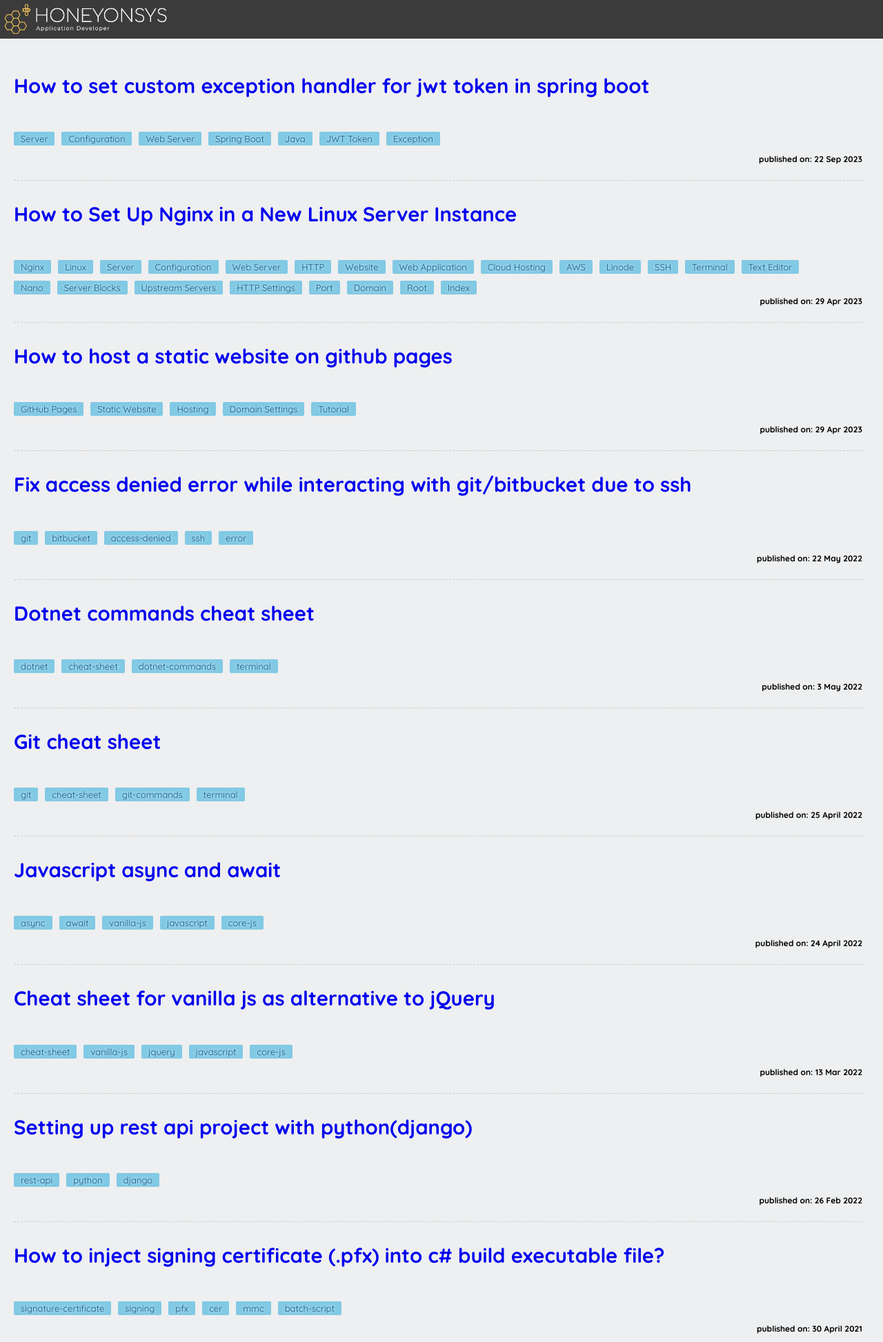
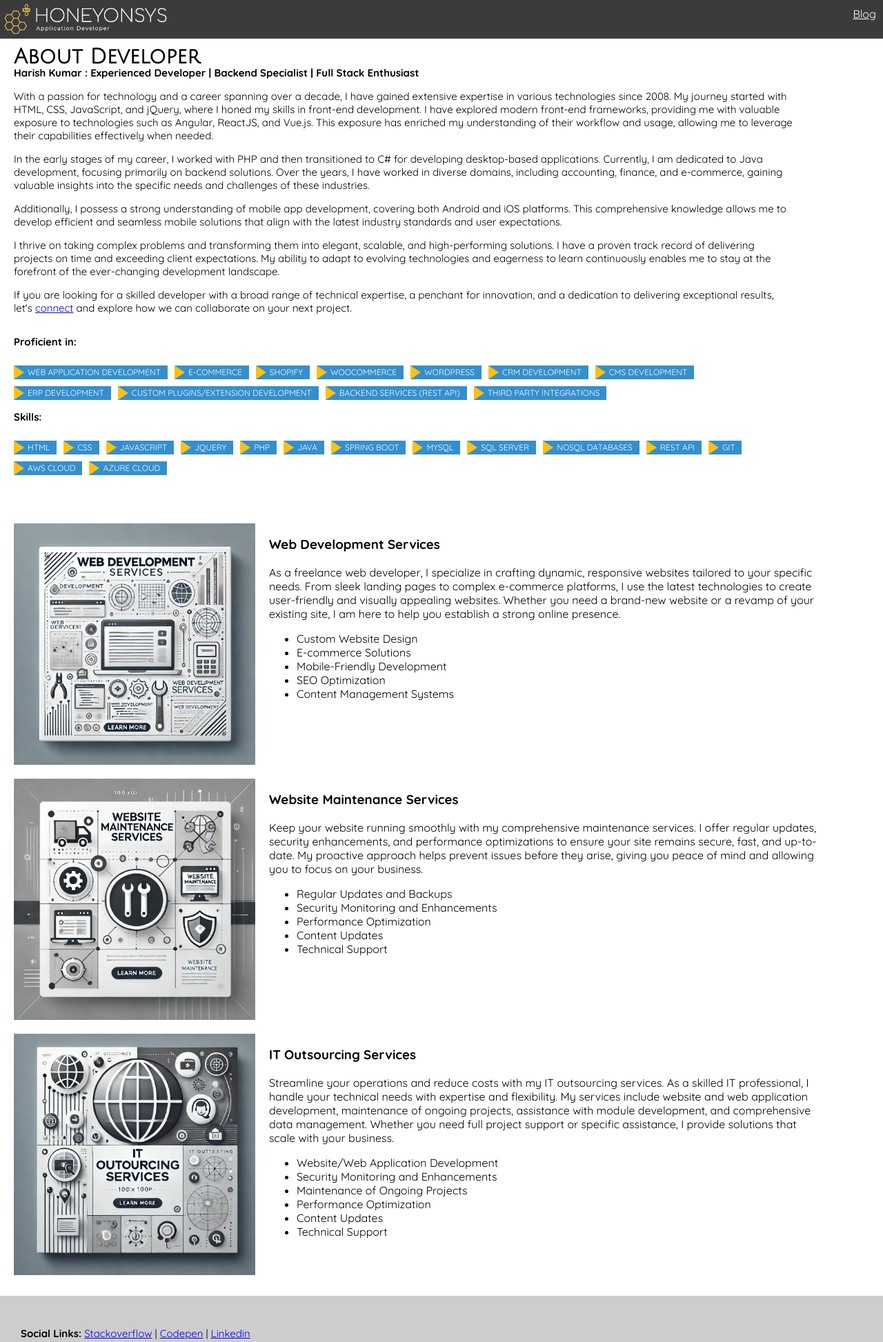
Before and after one commit to honeyonsys/honeyonsys.github.io, a PHP site: page / in a window 1280 px wide. Shown: the top 1946 px of the page at 69% size. Run offline with PHP 8.4, Linux system fonts and the light colour scheme; some libraries are stand-ins or nearby versions.

Commit message:
added some content on home

```diff
--- a/assets/css/style.css
+++ b/assets/css/style.css
@@ -12,7 +12,7 @@
 body {
     margin: 0;
     font-family: 'Quicksand', sans-serif;
-    background: #BBBDC0;
+
 
 }
 #pageIdentity{
@@ -122,6 +122,16 @@
     float: left;
     margin-left: 20px;
     margin-top: 10px;
+    margin-bottom:20px;
+    font-size: 15px;
+    background-color: #ffffff;
+}
+.footer_content {
+    width: 90%;
+    height: auto;
+    float: left;
+    margin-left: 20px;
+    margin-top: 20px;
     font-size: 15px;
 }
 
@@ -317,7 +327,36 @@
 .Ad300 {
     display: none;
 }
+.developer_services_area {
+    width: calc(100% - 40px);
+    height:auto;
+    float: left;
+    margin-top: 10px;
+    margin-bottom: 10px;
+    padding: 20px;
+}
+.service_block{
+    width: calc(100% - 40px);
+    height: auto;
+    float: left;
+    margin-top: 20px;
 
+}
+.service_banner{
+    width: 350px;
+    height: 350px;
+    float: left;
+}
+.service_banner img {
+    width: 100%;
+    height: 100%;
+}
+.service_content{
+    width: calc(100% - 400px);
+    height:auto;
+    float: left;
+    margin-left: 20px;
+}
 
 
 @media (max-width: 768px) {
@@ -342,4 +381,12 @@
         margin-left: 10px;
     }
 
+    .service_banner {
+        width: 100%;
+        height: 100%;
+    }
+    .service_content {
+        width: 100%;
+    }
+
 }
--- a/assets/js/main.js
+++ b/assets/js/main.js
@@ -2,7 +2,7 @@
     var currentFile = document.getElementById("pageIdentity");
     console.log(currentFile.innerHTML);
     var imgPathPrepend = "../";
-    if ((currentFile.innerHTML == "home")) {
+    if ((currentFile.innerHTML == "home" || currentFile.innerHTML == "blog")) {
         imgPathPrepend = "";
     }
 
@@ -19,8 +19,7 @@
     // sidebar loading ends here
 
     // fetching the home page blog list
-    if ((currentFile.innerHTML == "home")) {
-
+    if ((currentFile.innerHTML == "blog")) {
         loadJSON(function (response) {
             // Parse JSON string into object
             var news_JSON = JSON.parse(response);
--- a/index.html
+++ b/index.html
@@ -32,27 +32,191 @@
 	<div id="pageIdentity">home</div>
 	<div class="profile_pic">
 		<a href="https://honeyonsys.github.io"><img src="https://honeyonsys.github.io/assets/img/honeyonsys_logo_vertical.png" alt="web developer in ludhiana" /></a>
+		<a href="blog.html" style="float:right; color: #ffffff; margin-top: 10px; margin-right: 10px;">Blog</a>
 	</div>
 
-	<div id="rightArea">
-		<div class="Ad728">
-			<script type="text/javascript" src="../assets/js/728adcode.js"></script>
+	<div class="profile_desc">
+		<section>
+		<div class="profileName" title="Web Application Developer in ludhiana">
+			About Developer
 		</div>
-		<div class="Ad300">
-			<script type="text/javascript" src="../assets/js/300adcode.js"></script>
+		<p><b>Harish Kumar : Experienced Developer | Backend Specialist | Full Stack Enthusiast</b></p>
+
+		<p>With a passion for technology and a career spanning over a decade, I have gained extensive expertise in various technologies since 2008. My journey started with HTML, CSS, JavaScript, and jQuery, where I honed my skills in front-end development. I have explored modern front-end frameworks, providing me with valuable exposure to technologies such as Angular, ReactJS, and Vue.js. This exposure has enriched my understanding of their workflow and usage, allowing me to leverage their capabilities effectively when needed.</p>
+
+		<p>In the early stages of my career, I worked with PHP and then transitioned to C# for developing desktop-based applications. Currently, I am dedicated to Java development, focusing primarily on backend solutions. Over the years, I have worked in diverse domains, including accounting, finance, and e-commerce, gaining valuable insights into the specific needs and challenges of these industries.</p>
+
+		<p>Additionally, I possess a strong understanding of mobile app development, covering both Android and iOS platforms. This comprehensive knowledge allows me to develop efficient and seamless mobile solutions that align with the latest industry standards and user expectations.</p>
+
+		<p>I thrive on taking complex problems and transforming them into elegant, scalable, and high-performing solutions. I have a proven track record of delivering projects on time and exceeding client expectations. My ability to adapt to evolving technologies and eagerness to learn continuously enables me to stay at the forefront of the ever-changing development landscape.</p>
+
+		<p>If you are looking for a skilled developer with a broad range of technical expertise, a penchant for innovation, and a dedication to delivering exceptional results, let's <a href="mailto:honeyonsys@gmail.com">connect</a> and explore how we can collaborate on your next project.</p>
+		</section>
+
+
+
+		<section>
+		<p><b>Proficient in:</b></p>
+		<div class="skill">
+			<div class="triangle-right"></div>
+			<div class="tagName">WEB APPLICATION DEVELOPMENT</div>
 		</div>
-		<div id="blogList">
-
+		<div class="skill">
+			<div class="triangle-right"></div>
+			<div class="tagName">E-COMMERCE</div>
+		</div>
+		<div class="skill">
+			<div class="triangle-right"></div>
+			<div class="tagName">SHOPIFY</div>
+		</div>
+		<div class="skill">
+			<div class="triangle-right"></div>
+			<div class="tagName">WOOCOMMERCE</div>
+		</div>
+		<div class="skill">
+			<div class="triangle-right"></div>
+			<div class="tagName">WORDPRESS</div>
+		</div>
+		<div class="skill">
+			<div class="triangle-right"></div>
+			<div class="tagName">CRM DEVELOPMENT</div>
+		</div>
+		<div class="skill">
+			<div class="triangle-right"></div>
+			<div class="tagName">CMS DEVELOPMENT</div>
+		</div>
+		<div class="skill">
+			<div class="triangle-right"></div>
+			<div class="tagName">ERP DEVELOPMENT</div>
+		</div>
+		<div class="skill">
+			<div class="triangle-right"></div>
+			<div class="tagName">CUSTOM PLUGINS/EXTENSION DEVELOPMENT</div>
+		</div>
+		<div class="skill">
+			<div class="triangle-right"></div>
+			<div class="tagName">BACKEND SERVICES (REST API)</div>
+		</div>
+		<div class="skill">
+			<div class="triangle-right"></div>
+			<div class="tagName">THIRD PARTY INTEGRATIONS</div>
 		</div>
 
-		<div class="Ad728">
-			<script type="text/javascript" src="../assets/js/728adcode.js"></script>
+		</section>
+
+		<section>
+			<p><b>Skills:</b></p>
+			<div class="skill">
+				<div class="triangle-right"></div>
+				<div class="tagName">HTML</div>
+			</div>
+			<div class="skill">
+				<div class="triangle-right"></div>
+				<div class="tagName">CSS</div>
+			</div>
+			<div class="skill">
+				<div class="triangle-right"></div>
+				<div class="tagName">JAVASCRIPT</div>
+			</div>
+			<div class="skill">
+				<div class="triangle-right"></div>
+				<div class="tagName">JQUERY</div>
+			</div>
+			<div class="skill">
+				<div class="triangle-right"></div>
+				<div class="tagName">PHP</div>
+			</div>
+			<div class="skill">
+				<div class="triangle-right"></div>
+				<div class="tagName">JAVA</div>
+			</div>
+			<div class="skill">
+				<div class="triangle-right"></div>
+				<div class="tagName">SPRING BOOT</div>
+			</div>
+			<div class="skill">
+				<div class="triangle-right"></div>
+				<div class="tagName">MYSQL</div>
+			</div>
+			<div class="skill">
+				<div class="triangle-right"></div>
+				<div class="tagName">SQL SERVER</div>
+			</div>
+			<div class="skill">
+				<div class="triangle-right"></div>
+				<div class="tagName">NOSQL DATABASES</div>
+			</div>
+			<div class="skill">
+				<div class="triangle-right"></div>
+				<div class="tagName">REST API</div>
+			</div>
+			<div class="skill">
+				<div class="triangle-right"></div>
+				<div class="tagName">GIT</div>
+			</div>
+			<div class="skill">
+				<div class="triangle-right"></div>
+				<div class="tagName">AWS CLOUD</div>
+			</div>
+			<div class="skill">
+				<div class="triangle-right"></div>
+				<div class="tagName">AZURE CLOUD</div>
+			</div>
+			</section>
 		</div>
-		<div class="Ad300">
-			<script type="text/javascript" src="../assets/js/300adcode.js"></script>
+	<div class="developer_services_area">
+		<div class="service_block">
+			<div class="service_banner">
+				<img src="assets/img/service_website_dev.webp" />
+			</div>
+			<div class="service_content">
+				<h3>Web Development Services</h3>
+				<p>As a freelance web developer, I specialize in crafting dynamic, responsive websites tailored to your specific needs. From sleek landing pages to complex e-commerce platforms, I use the latest technologies to create user-friendly and visually appealing websites. Whether you need a brand-new website or a revamp of your existing site, I am here to help you establish a strong online presence.</p>
+				<ul>
+					<li>Custom Website Design</li>
+					<li>E-commerce Solutions</li>
+					<li>Mobile-Friendly Development</li>
+					<li>SEO Optimization</li>
+					<li>Content Management Systems</li>
+				</ul>
+			</div>
+		</div>
+		<div class="service_block">
+			<div class="service_banner">
+				<img src="assets/img/service_website_maintenance.webp" />
+			</div>
+			<div class="service_content">
+				<h3>Website Maintenance Services</h3>
+				<p>Keep your website running smoothly with my comprehensive maintenance services. I offer regular updates, security enhancements, and performance optimizations to ensure your site remains secure, fast, and up-to-date. My proactive approach helps prevent issues before they arise, giving you peace of mind and allowing you to focus on your business.</p>
+				<ul>
+					<li>Regular Updates and Backups</li>
+					<li>Security Monitoring and Enhancements</li>
+					<li>Performance Optimization</li>
+					<li>Content Updates</li>
+					<li>Technical Support</li>
+				</ul>
+			</div>
+		</div>
+		<div class="service_block">
+			<div class="service_banner">
+				<img src="assets/img/service_outsourcing.webp" />
+			</div>
+			<div class="service_content">
+				<h3>IT Outsourcing Services</h3>
+				<p>Streamline your operations and reduce costs with my IT outsourcing services. As a skilled IT professional, I handle your technical needs with expertise and flexibility. My services include website and web application development, maintenance of ongoing projects, assistance with module development, and comprehensive data management. Whether you need full project support or specific assistance, I provide solutions that scale with your business.</p>
+				<ul>
+					<li>Website/Web Application Development</li>
+					<li>Security Monitoring and Enhancements</li>
+					<li>Maintenance of Ongoing Projects</li>
+					<li>Performance Optimization</li>
+					<li>Content Updates</li>
+					<li>Technical Support</li>
+				</ul>
+			</div>
 		</div>
 	</div>
-	<div id="footerArea"></div>
+
+	<div class="footer"><div id="footerArea"></div></div>
 
 </body>
 
--- a/sidebar.html
+++ b/sidebar.html
@@ -1,110 +1,5 @@
-<div class="profile_desc">
-<section>
-<div class="profileName" title="Web Application Developer in ludhiana">
-    About Developer
-</div>
-<p><b>Harish Kumar : Experienced Developer | Backend Specialist | Full Stack Enthusiast</b></p>
 
-<p>With a passion for technology and a career spanning over a decade, I have gained extensive expertise in various technologies since 2008. My journey started with HTML, CSS, JavaScript, and jQuery, where I honed my skills in front-end development. I have explored modern front-end frameworks, providing me with valuable exposure to technologies such as Angular, ReactJS, and Vue.js. This exposure has enriched my understanding of their workflow and usage, allowing me to leverage their capabilities effectively when needed.</p>
-
-<p>In the early stages of my career, I worked with PHP and then transitioned to C# for developing desktop-based applications. Currently, I am dedicated to Java development, focusing primarily on backend solutions. Over the years, I have worked in diverse domains, including accounting, finance, and e-commerce, gaining valuable insights into the specific needs and challenges of these industries.</p>
-
-<p>Additionally, I possess a strong understanding of mobile app development, covering both Android and iOS platforms. This comprehensive knowledge allows me to develop efficient and seamless mobile solutions that align with the latest industry standards and user expectations.</p>
-
-<p>I thrive on taking complex problems and transforming them into elegant, scalable, and high-performing solutions. I have a proven track record of delivering projects on time and exceeding client expectations. My ability to adapt to evolving technologies and eagerness to learn continuously enables me to stay at the forefront of the ever-changing development landscape.</p>
-
-<p>If you are looking for a skilled developer with a broad range of technical expertise, a penchant for innovation, and a dedication to delivering exceptional results, let's <a href="mailto:honeyonsys@gmail.com">connect</a> and explore how we can collaborate on your next project.</p>
-</section>
-
-
-<!-- <p><b>Current location:</b> Ludhiana, Punjab, India</p> -->
-</section>
-
-<section>
-<p><b>Proficient in:</b></p>
-<div class="skill">
-    <div class="triangle-right"></div>
-    <div class="tagName">WEB APPLICATION DEVELOPMENT</div>
-</div>
-<div class="skill">
-    <div class="triangle-right"></div>
-    <div class="tagName">E-COMMERCE</div>
-</div>
-<div class="skill">
-    <div class="triangle-right"></div>
-    <div class="tagName">SHOPIFY</div>
-</div>
-<div class="skill">
-    <div class="triangle-right"></div>
-    <div class="tagName">WOOCOMMERCE</div>
-</div>
-<div class="skill">
-    <div class="triangle-right"></div>
-    <div class="tagName">WORDPRESS</div>
-</div>
-<div class="skill">
-    <div class="triangle-right"></div>
-    <div class="tagName">CRM DEVELOPMENT</div>
-</div>
-<div class="skill">
-    <div class="triangle-right"></div>
-    <div class="tagName">CMS DEVELOPMENT</div>
-</div>
-<div class="skill">
-    <div class="triangle-right"></div>
-    <div class="tagName">ERP DEVELOPMENT</div>
-</div>
-<div class="skill">
-    <div class="triangle-right"></div>
-    <div class="tagName">CUSTOM PLUGINS/EXTENSION DEVELOPMENT</div>
-</div>
-<div class="skill">
-    <div class="triangle-right"></div>
-    <div class="tagName">BACKEND SERVICES (REST API)</div>
-</div>
-
-</section>
-
-<section>
-    <p><b>Skills:</b></p>
-    <div class="skill">
-        <div class="triangle-right"></div>
-        <div class="tagName">HTML</div>
-    </div>
-    <div class="skill">
-        <div class="triangle-right"></div>
-        <div class="tagName">CSS</div>
-    </div>
-    <div class="skill">
-        <div class="triangle-right"></div>
-        <div class="tagName">JAVASCRIPT</div>
-    </div>
-    <div class="skill">
-        <div class="triangle-right"></div>
-        <div class="tagName">PHP</div>
-    </div>
-    <div class="skill">
-        <div class="triangle-right"></div>
-        <div class="tagName">PYTHON</div>
-    </div>
-    <div class="skill">
-        <div class="triangle-right"></div>
-        <div class="tagName">JAVA</div>
-    </div>
-    <div class="skill">
-        <div class="triangle-right"></div>
-        <div class="tagName">C#.NET</div>
-    </div>
-    <div class="skill">
-        <div class="triangle-right"></div>
-        <div class="tagName">MYSQL</div>
-    </div>
-    <div class="skill">
-        <div class="triangle-right"></div>
-        <div class="tagName">REST API</div>
-    </div>
-    </section>
-
+<div class="footer_content">
 <section>
 <p>
     <b>Social Links:</b>
@@ -113,8 +8,8 @@
     <a href="https://www.linkedin.com/in/harish-kumar-php-developer-restapi-integration/" target="_blank">Linkedin</a>
 </p>
 
-<p><b>Reach me at:</b> <a href="mailto:honeyonsys@gmail.com">honeyonsys@gmail.com</a></p>
-
+<p><b>Email:</b> <a href="mailto:honeyonsys@gmail.com">honeyonsys@gmail.com</a></p>
+<p><b>Whatsapp:</b> <a href="https://wa.me/917087196464?text=Hi%20honeyonsys">+91-70871-96464</a></p>
 <p><b>Tools:</b> <a href="https://honeyonsys.github.io/projects/honeyonsys-todolist.html" target="_blank">Tasks List</a></p>
 </section>
 
```
Also changed, not shown: blog.html (added, +74 -0 lines), assets/img/service_outsourcing.webp (added), assets/img/service_website_dev.webp (added), assets/img/service_website_maintenance.webp (added).
